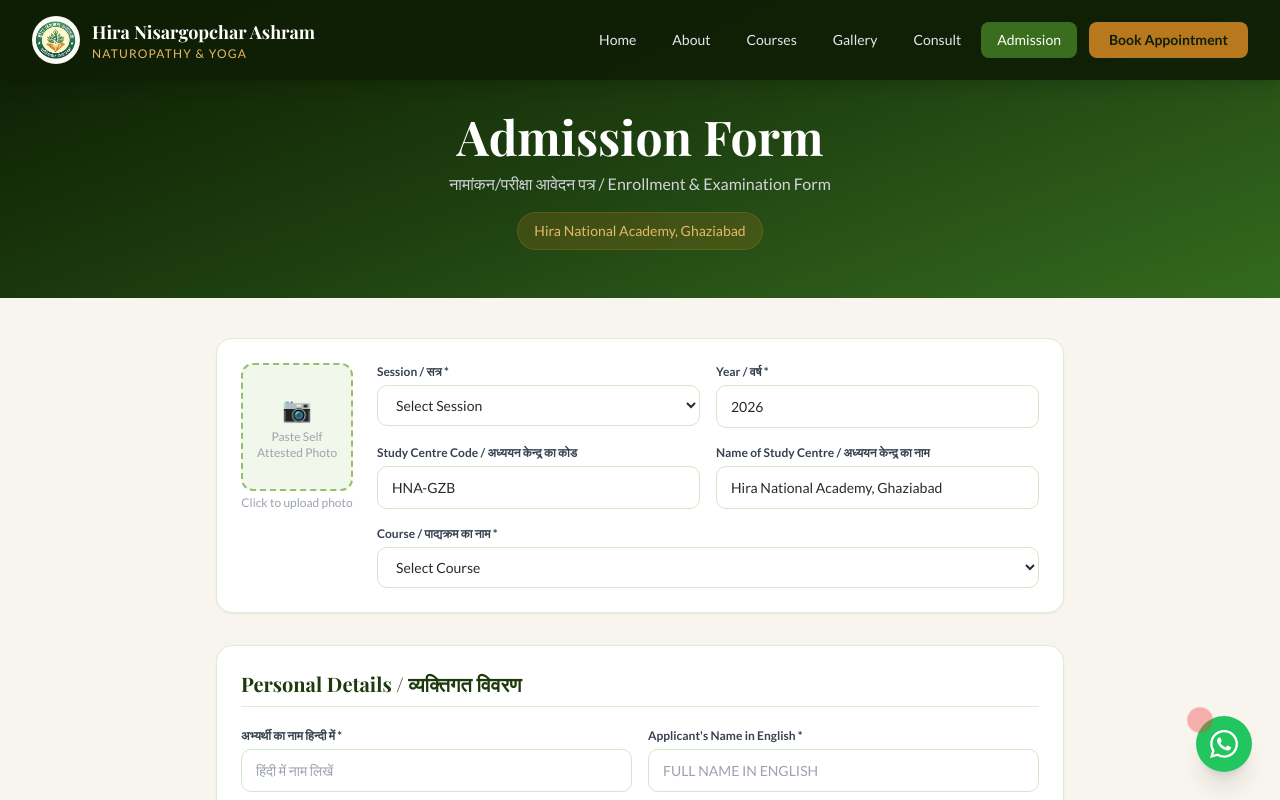
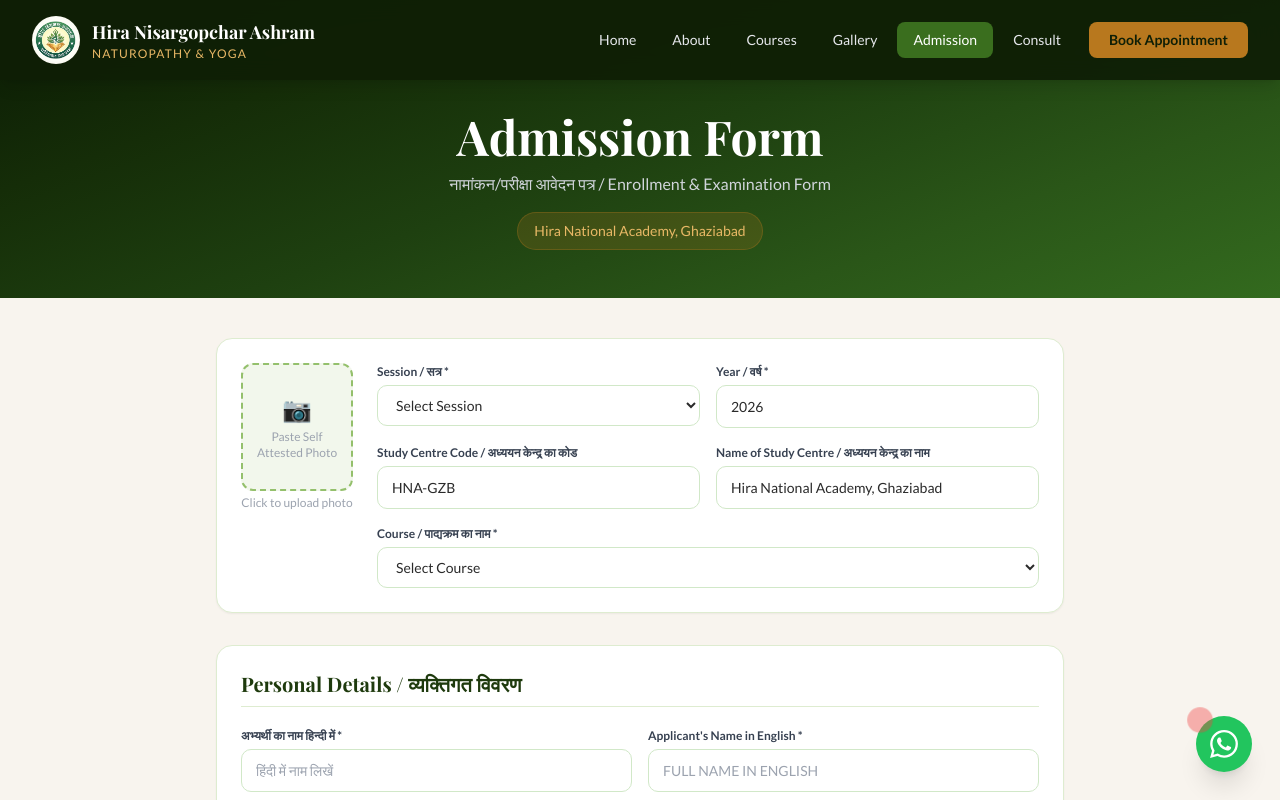
Before and after one commit to hiraashram/HNA_website, a Next.js app in the folder frontend/: page /admission in a window 1280 px wide. Shown: the top 800 px of the page. Built offline with nearby package versions, Linux system fonts and the light colour scheme; a web font is replaced by a local one.

Commit message:
fix admission page and add to navbar

```diff
--- a/frontend/app/admission/page.tsx
+++ b/frontend/app/admission/page.tsx
@@ -1,5 +1,5 @@
 'use client'
-import { useState, useEffect, useRef } from 'react'
+import { useState, useRef, Suspense } from 'react'
 import { useSearchParams } from 'next/navigation'
 import Link from 'next/link'
 
@@ -38,7 +38,7 @@
   percentage: string
 }
 
-export default function AdmissionPage() {
+function AdmissionForm() {
   const searchParams = useSearchParams()
   const prefilledCourse = searchParams.get('course') || ''
   const photoRef = useRef<HTMLInputElement>(null)
@@ -510,3 +510,11 @@
     </>
   )
 }
+
+export default function AdmissionPage() {
+  return (
+    <Suspense fallback={<div className="pt-32 text-center">Loading...</div>}>
+      <AdmissionForm />
+    </Suspense>
+  )
+}
--- a/frontend/components/Navbar.tsx
+++ b/frontend/components/Navbar.tsx
@@ -9,8 +9,9 @@
   { href: '/about',      label: 'About' },
   { href: '/courses',    label: 'Courses' },
   { href: '/gallery',    label: 'Gallery' },
+  { href: '/admission', label: 'Admission' },
   { href: '/consulting', label: 'Consult' },
-  { href: '/admission', label: 'Admission' },
+
 ]
 
 export default function Navbar() {
```
